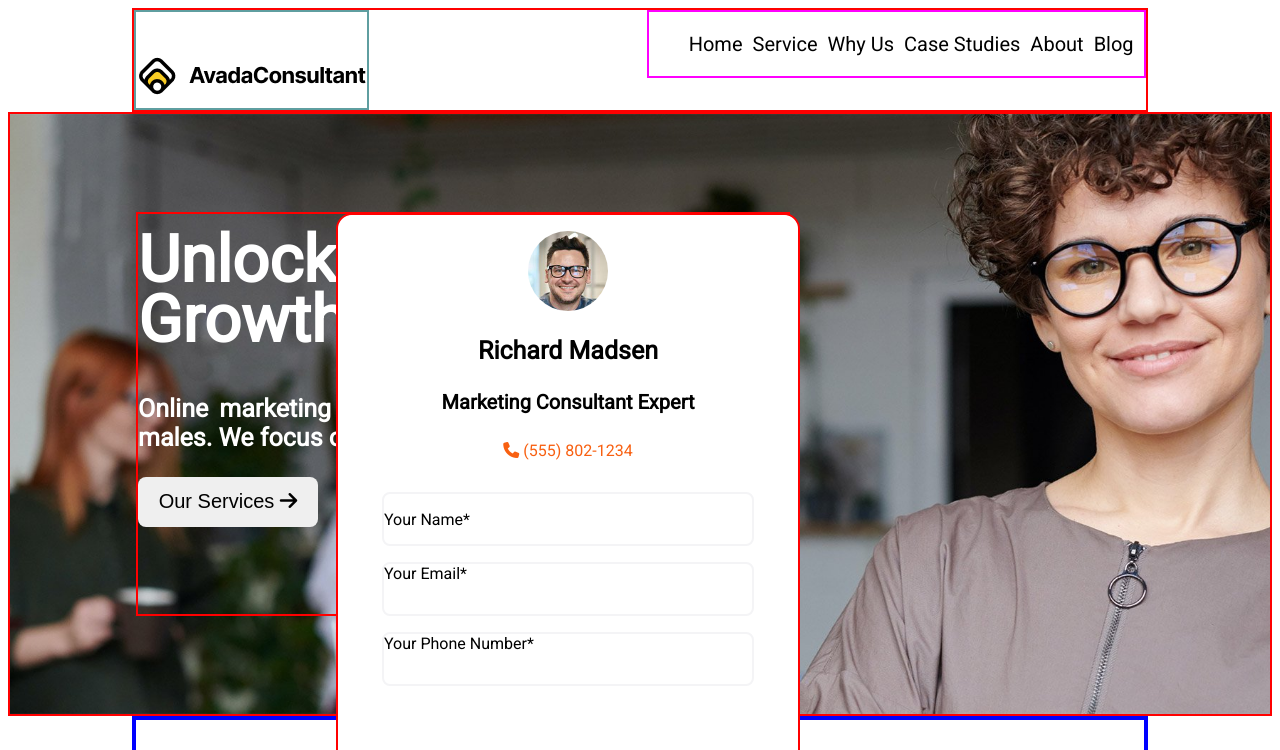
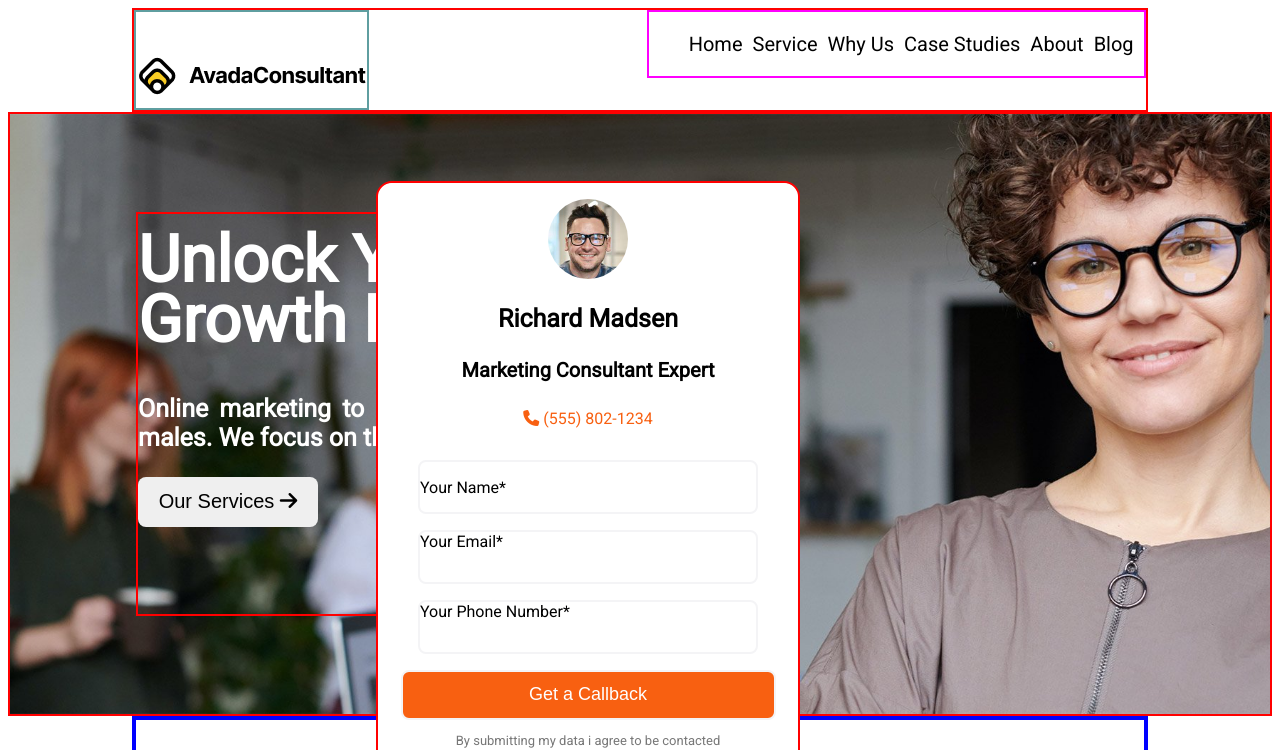
Before and after one commit to Simone-Corso/proj-html-vuejs, a Vue app: page / in a window 1280 px wide. Shown: the top 750 px of the page. Built offline with nearby package versions, Linux system fonts and the light colour scheme.

Commit message:
finito la parte del richard

```diff
--- a/src/components/AppHeader.vue
+++ b/src/components/AppHeader.vue
@@ -54,6 +54,12 @@
         </div>
         <div class="container-number">
           Your Phone Number*
+        </div>
+        <div class="container-get-callback">
+          <button class="btn-get-callback">
+            Get a Callback
+          </button>
+          <p class="submitting">By submitting my data i agree to be contacted</p>
         </div>
       </div>
         </div>
@@ -174,11 +180,11 @@
   }
 
   .container-Richard {
-    width: 460px;
-    height: 550px;
+    width: 420px;
+    height: 590px;
     border: 2px solid red;
     position: absolute;
-    top: 6.2rem;
+    top: 4.2rem;
     right: 470px;
     background-color: white;
     border-radius: 1rem;
@@ -226,4 +232,21 @@
     margin-top: 1rem;
     border-radius: .5rem;
   }
+
+  .btn-get-callback{
+    height: 50px;
+    width: 375px;
+    border: 2px solid#F4F4F6;
+    margin-top: 1rem;
+    border-radius: .5rem;
+    font-size: 18px;
+    background-color: #F86011;
+    color: white;
+  }
+
+  .submitting{
+    text-align: center;
+    font-size: 13px;
+    color: #777777;
+  }
   </style>
```
